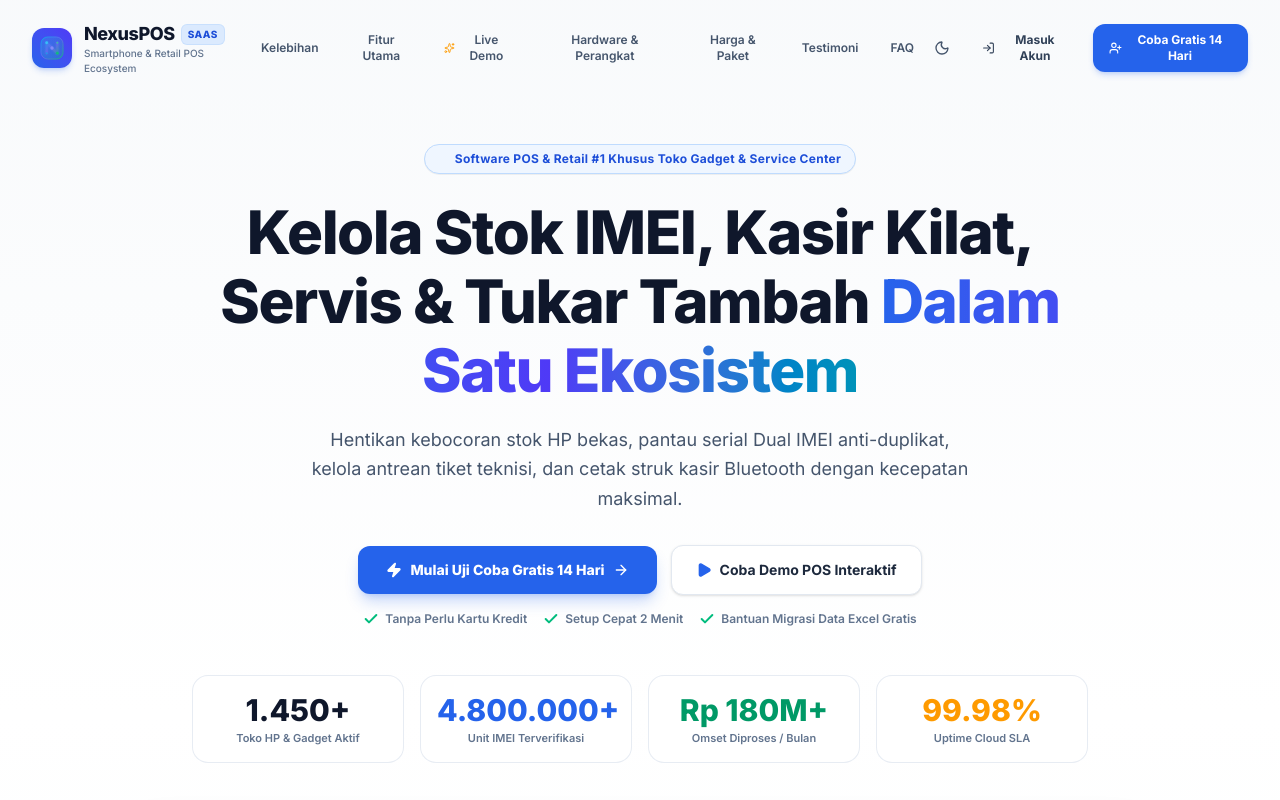
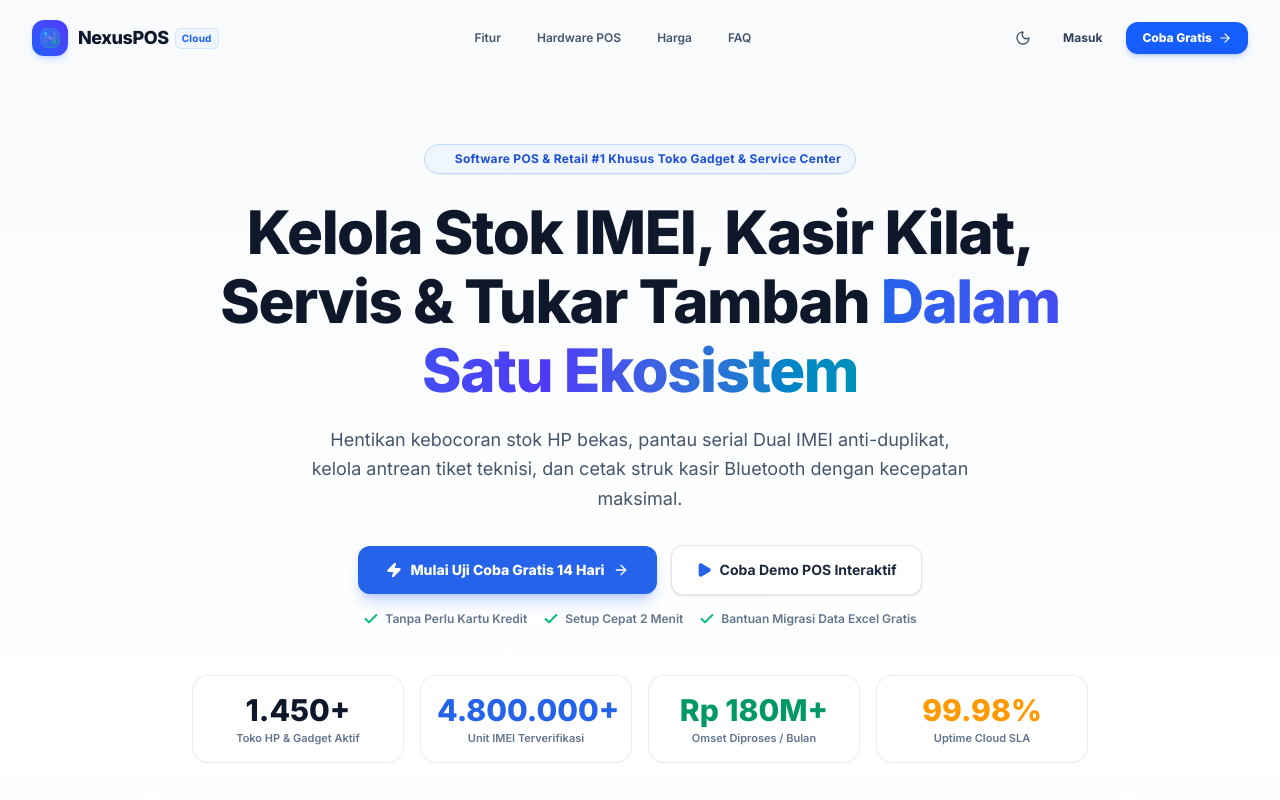
Before and after one commit to bemysoft/smartphone-pos-manager, a React (Vite) app: page / in a window 1280 px wide. Shown: the top 800 px of the page. Built offline with nearby package versions, Linux system fonts and the light colour scheme.

Commit message:
refactor: simplify and modernize landing navbar to 4 core items and clean CTA

```diff
--- a/src/components/landing/LandingNavbar.tsx
+++ b/src/components/landing/LandingNavbar.tsx
@@ -1,33 +1,25 @@
 import React, { useState, useEffect } from "react";
 import {
   Smartphone,
-  Sparkles,
   ArrowRight,
   Menu,
   X,
-  ShieldCheck,
-  Layers,
-  CreditCard,
-  HelpCircle,
-  Store,
-  ChevronDown,
   Sun,
   Moon,
-  Laptop,
-  CheckCircle2,
   LogIn,
-  UserPlus
+  Store,
+  Sparkles
 } from "lucide-react";
 import NexusPosLogo from "../NexusPosLogo";
 
 interface LandingNavbarProps {
   onOpenLogin: () => void;
   onOpenRegister: (plan?: string) => void;
-  onLaunchDemo: () => void;
+  onLaunchDemo?: () => void;
   darkMode: boolean;
   onToggleDarkMode: () => void;
-  isLoggedIn: boolean;
-  onGoToDashboard: () => void;
+  isLoggedIn?: boolean;
+  onGoToDashboard?: () => void;
 }
 
 export const LandingNavbar: React.FC<LandingNavbarProps> = ({
@@ -36,7 +28,7 @@
   onLaunchDemo,
   darkMode,
   onToggleDarkMode,
-  isLoggedIn,
+  isLoggedIn = false,
   onGoToDashboard
 }) => {
   const [isScrolled, setIsScrolled] = useState(false);
@@ -44,11 +36,7 @@
 
   useEffect(() => {
     const handleScroll = () => {
-      if (window.scrollY > 20) {
-        setIsScrolled(true);
-      } else {
-        setIsScrolled(false);
-      }
+      setIsScrolled(window.scrollY > 20);
     };
     window.addEventListener("scroll", handleScroll);
     return () => window.removeEventListener("scroll", handleScroll);
@@ -58,7 +46,9 @@
     setMobileMenuOpen(false);
     const element = document.getElementById(id);
     if (element) {
-      element.scrollIntoView({ behavior: "smooth" });
+      const yOffset = -80;
+      const y = element.getBoundingClientRect().top + window.pageYOffset + yOffset;
+      window.scrollTo({ top: y, behavior: "smooth" });
     }
   };
 
@@ -66,72 +56,57 @@
     <header
       className={`fixed top-0 left-0 right-0 z-50 transition-all duration-300 ${
         isScrolled
-          ? "bg-white/90 dark:bg-slate-900/90 backdrop-blur-md shadow-sm border-b border-slate-200/80 dark:border-slate-800/80 py-3"
+          ? "bg-white/80 dark:bg-slate-950/80 backdrop-blur-md shadow-xs border-b border-slate-200/60 dark:border-slate-800/60 py-3.5"
           : "bg-transparent py-5"
       }`}
     >
       <div className="max-w-7xl mx-auto px-4 sm:px-6 lg:px-8 flex items-center justify-between">
 
         {/* Brand Logo */}
-        <div className="flex items-center gap-3 cursor-pointer" onClick={() => window.scrollTo({ top: 0, behavior: "smooth" })}>
-          <div className="p-2 bg-gradient-to-tr from-primary-600 to-indigo-600 rounded-xl text-white shadow-md shadow-primary-600/20 flex items-center justify-center">
-            <NexusPosLogo className="h-6 w-6 text-white" />
+        <div
+          className="flex items-center gap-2.5 cursor-pointer select-none group"
+          onClick={() => window.scrollTo({ top: 0, behavior: "smooth" })}
+        >
+          <div className="p-2 bg-gradient-to-tr from-blue-600 to-indigo-600 rounded-xl text-white shadow-md shadow-blue-500/20 group-hover:scale-105 transition-transform flex items-center justify-center">
+            <NexusPosLogo className="h-5 w-5 text-white" />
           </div>
-          <div>
           <div className="flex items-center gap-1.5">
-              <span className="font-extrabold text-lg tracking-tight text-slate-900 dark:text-white">NexusPOS</span>
-              <span className="px-1.5 py-0.5 text-[10px] font-extrabold uppercase tracking-wider bg-primary-100 text-primary-700 dark:bg-primary-950 dark:text-primary-300 rounded-md border border-primary-200/60 dark:border-primary-800/60">
-                SaaS
+            <span className="font-black text-lg tracking-tight text-slate-900 dark:text-white">
+              NexusPOS
             </span>
-            </div>
-            <span className="text-[10px] font-medium text-slate-500 dark:text-slate-400 block -mt-0.5">
-              Smartphone & Retail POS Ecosystem
+            <span className="px-1.5 py-0.5 text-[10px] font-bold tracking-wide bg-blue-50 dark:bg-blue-950/60 text-blue-600 dark:text-blue-400 rounded-md border border-blue-200/60 dark:border-blue-800/60">
+              Cloud
             </span>
           </div>
         </div>
 
-        {/* Desktop Navigation Links */}
-        <nav className="hidden lg:flex items-center gap-1 xl:gap-2">
+        {/* Desktop Navigation Links (Clean 4 Core Items) */}
+        <nav className="hidden md:flex items-center gap-1 lg:gap-2">
           <button
-            onClick={() => scrollToSection("advantages")}
-            className="px-3 py-2 text-xs font-semibold text-slate-600 hover:text-primary-600 dark:text-slate-300 dark:hover:text-primary-400 rounded-lg hover:bg-slate-100 dark:hover:bg-slate-800/60 transition-colors"
+            type="button"
+            onClick={() => scrollToSection("features")}
+            className="px-3.5 py-2 text-xs font-semibold text-slate-600 hover:text-slate-900 dark:text-slate-300 dark:hover:text-white rounded-lg hover:bg-slate-100/80 dark:hover:bg-slate-800/50 transition-colors cursor-pointer"
           >
-            Kelebihan
+            Fitur
           </button>
           <button
-            onClick={() => scrollToSection("features")}
-            className="px-3 py-2 text-xs font-semibold text-slate-600 hover:text-primary-600 dark:text-slate-300 dark:hover:text-primary-400 rounded-lg hover:bg-slate-100 dark:hover:bg-slate-800/60 transition-colors"
+            type="button"
+            onClick={() => scrollToSection("hardware")}
+            className="px-3.5 py-2 text-xs font-semibold text-slate-600 hover:text-slate-900 dark:text-slate-300 dark:hover:text-white rounded-lg hover:bg-slate-100/80 dark:hover:bg-slate-800/50 transition-colors cursor-pointer"
           >
-            Fitur Utama
+            Hardware POS
           </button>
           <button
-            onClick={() => scrollToSection("interactive-demo")}
-            className="px-3 py-2 text-xs font-semibold text-slate-600 hover:text-primary-600 dark:text-slate-300 dark:hover:text-primary-400 rounded-lg hover:bg-slate-100 dark:hover:bg-slate-800/60 transition-colors flex items-center gap-1"
+            type="button"
+            onClick={() => scrollToSection("pricing")}
+            className="px-3.5 py-2 text-xs font-semibold text-slate-600 hover:text-slate-900 dark:text-slate-300 dark:hover:text-white rounded-lg hover:bg-slate-100/80 dark:hover:bg-slate-800/50 transition-colors cursor-pointer"
           >
-            <Sparkles className="h-3 w-3 text-amber-500" />
-            Live Demo
+            Harga
           </button>
           <button
-            onClick={() => scrollToSection("hardware")}
-            className="px-3 py-2 text-xs font-semibold text-slate-600 hover:text-primary-600 dark:text-slate-300 dark:hover:text-primary-400 rounded-lg hover:bg-slate-100 dark:hover:bg-slate-800/60 transition-colors"
-          >
-            Hardware & Perangkat
-          </button>
-          <button
-            onClick={() => scrollToSection("pricing")}
-            className="px-3 py-2 text-xs font-semibold text-slate-600 hover:text-primary-600 dark:text-slate-300 dark:hover:text-primary-400 rounded-lg hover:bg-slate-100 dark:hover:bg-slate-800/60 transition-colors"
-          >
-            Harga & Paket
-          </button>
-          <button
-            onClick={() => scrollToSection("testimonials")}
-            className="px-3 py-2 text-xs font-semibold text-slate-600 hover:text-primary-600 dark:text-slate-300 dark:hover:text-primary-400 rounded-lg hover:bg-slate-100 dark:hover:bg-slate-800/60 transition-colors"
-          >
-            Testimoni
-          </button>
-          <button
+            type="button"
             onClick={() => scrollToSection("faq")}
-            className="px-3 py-2 text-xs font-semibold text-slate-600 hover:text-primary-600 dark:text-slate-300 dark:hover:text-primary-400 rounded-lg hover:bg-slate-100 dark:hover:bg-slate-800/60 transition-colors"
+            className="px-3.5 py-2 text-xs font-semibold text-slate-600 hover:text-slate-900 dark:text-slate-300 dark:hover:text-white rounded-lg hover:bg-slate-100/80 dark:hover:bg-slate-800/50 transition-colors cursor-pointer"
           >
             FAQ
           </button>
@@ -143,8 +118,9 @@
           <button
             type="button"
             onClick={onToggleDarkMode}
-            className="p-2 rounded-xl text-slate-600 hover:text-slate-900 hover:bg-slate-100 dark:text-slate-300 dark:hover:text-white dark:hover:bg-slate-800 transition-colors cursor-pointer"
+            className="p-2 rounded-xl text-slate-500 hover:text-slate-900 hover:bg-slate-100 dark:text-slate-400 dark:hover:text-white dark:hover:bg-slate-800/80 transition-colors cursor-pointer"
             title={darkMode ? "Ubah ke Mode Terang" : "Ubah ke Mode Gelap"}
+            aria-label="Toggle theme"
           >
             {darkMode ? <Sun className="h-4 w-4 text-amber-400" /> : <Moon className="h-4 w-4 text-slate-600" />}
           </button>
@@ -153,7 +129,7 @@
             <button
               type="button"
               onClick={onGoToDashboard}
-              className="px-4 py-2 bg-gradient-to-r from-emerald-600 to-teal-600 hover:from-emerald-700 hover:to-teal-700 text-white font-bold text-xs rounded-xl shadow-md shadow-emerald-600/20 flex items-center gap-1.5 transition-all cursor-pointer active:scale-95"
+              className="px-4 py-2 bg-emerald-600 hover:bg-emerald-500 text-white font-bold text-xs rounded-xl shadow-md shadow-emerald-600/20 flex items-center gap-1.5 transition-all cursor-pointer active:scale-95"
             >
               <Store className="h-4 w-4" />
               <span>Buka POS Kasir</span>
@@ -161,108 +137,81 @@
             </button>
           ) : (
             <>
+              {/* Clean Sign In Link */}
               <button
                 type="button"
                 onClick={onOpenLogin}
-                className="hidden sm:inline-flex px-3.5 py-2 text-xs font-bold text-slate-700 hover:text-primary-600 dark:text-slate-200 dark:hover:text-primary-400 rounded-xl hover:bg-slate-100 dark:hover:bg-slate-800 transition-colors items-center gap-1.5 cursor-pointer"
+                className="hidden sm:inline-flex px-3.5 py-2 text-xs font-bold text-slate-700 hover:text-blue-600 dark:text-slate-300 dark:hover:text-blue-400 rounded-xl hover:bg-slate-100 dark:hover:bg-slate-800/60 transition-colors items-center gap-1.5 cursor-pointer"
               >
-                <LogIn className="h-3.5 w-3.5" />
-                <span>Masuk Akun</span>
+                <span>Masuk</span>
               </button>
 
+              {/* Primary Free Trial Pill CTA */}
               <button
                 type="button"
                 onClick={() => onOpenRegister("PRO")}
-                className="px-4 py-2 bg-primary-600 hover:bg-primary-700 text-white font-bold text-xs rounded-xl shadow-md shadow-primary-600/20 flex items-center gap-1.5 transition-all cursor-pointer active:scale-95"
+                className="px-4 py-2 bg-blue-600 hover:bg-blue-500 text-white font-extrabold text-xs rounded-xl shadow-md shadow-blue-600/20 flex items-center gap-1.5 transition-all cursor-pointer hover:scale-[1.02] active:scale-95"
               >
-                <UserPlus className="h-3.5 w-3.5" />
-                <span>Coba Gratis 14 Hari</span>
+                <span>Coba Gratis</span>
+                <ArrowRight className="h-3.5 w-3.5" />
               </button>
             </>
           )}
 
-          {/* Mobile menu hamburger toggle */}
+          {/* Mobile Menu Toggle Button */}
           <button
             type="button"
             onClick={() => setMobileMenuOpen(!mobileMenuOpen)}
-            className="lg:hidden p-2 text-slate-700 dark:text-slate-200 hover:bg-slate-100 dark:hover:bg-slate-800 rounded-xl transition-colors cursor-pointer"
+            className="p-2 text-slate-600 hover:text-slate-900 dark:text-slate-400 dark:hover:text-white md:hidden rounded-lg hover:bg-slate-100 dark:hover:bg-slate-800 transition-colors cursor-pointer"
+            aria-label="Toggle menu"
           >
             {mobileMenuOpen ? <X className="h-5 w-5" /> : <Menu className="h-5 w-5" />}
           </button>
         </div>
       </div>
 
-      {/* Mobile Menu Dropdown */}
+      {/* Mobile Drawer Navigation */}
       {mobileMenuOpen && (
-        <div className="lg:hidden bg-white/95 dark:bg-slate-900/95 backdrop-blur-lg border-b border-slate-200 dark:border-slate-800 px-4 pt-3 pb-6 space-y-3 mt-2 shadow-xl animate-in fade-in slide-in-from-top-2">
-          <div className="flex flex-col space-y-1">
+        <div className="md:hidden bg-white/95 dark:bg-slate-950/95 backdrop-blur-xl border-b border-slate-200 dark:border-slate-800 px-4 pt-3 pb-6 space-y-2 shadow-2xl mt-3 animate-in fade-in slide-in-from-top-2 duration-200">
           <button
-              onClick={() => scrollToSection("advantages")}
-              className="text-left px-3 py-2.5 rounded-lg text-sm font-semibold text-slate-700 dark:text-slate-200 hover:bg-slate-100 dark:hover:bg-slate-800"
+            type="button"
+            onClick={() => scrollToSection("features")}
+            className="w-full text-left px-3.5 py-2.5 text-sm font-semibold text-slate-700 dark:text-slate-200 rounded-xl hover:bg-slate-100 dark:hover:bg-slate-800 transition-colors"
           >
-              Kelebihan & Keunggulan
+            Fitur Utama
           </button>
           <button
-              onClick={() => scrollToSection("features")}
-              className="text-left px-3 py-2.5 rounded-lg text-sm font-semibold text-slate-700 dark:text-slate-200 hover:bg-slate-100 dark:hover:bg-slate-800"
+            type="button"
+            onClick={() => scrollToSection("hardware")}
+            className="w-full text-left px-3.5 py-2.5 text-sm font-semibold text-slate-700 dark:text-slate-200 rounded-xl hover:bg-slate-100 dark:hover:bg-slate-800 transition-colors"
           >
-              Fitur Lengkap
+            Hardware POS
           </button>
           <button
-              onClick={() => scrollToSection("interactive-demo")}
-              className="text-left px-3 py-2.5 rounded-lg text-sm font-semibold text-slate-700 dark:text-slate-200 hover:bg-slate-100 dark:hover:bg-slate-800 flex items-center justify-between"
+            type="button"
+            onClick={() => scrollToSection("pricing")}
+            className="w-full text-left px-3.5 py-2.5 text-sm font-semibold text-slate-700 dark:text-slate-200 rounded-xl hover:bg-slate-100 dark:hover:bg-slate-800 transition-colors"
           >
-              <span>Live Simulation Demo</span>
-              <span className="text-[10px] bg-amber-100 text-amber-800 dark:bg-amber-950 dark:text-amber-300 font-bold px-2 py-0.5 rounded-full">Interactive</span>
+            Harga Paket
           </button>
           <button
-              onClick={() => scrollToSection("hardware")}
-              className="text-left px-3 py-2.5 rounded-lg text-sm font-semibold text-slate-700 dark:text-slate-200 hover:bg-slate-100 dark:hover:bg-slate-800"
+            type="button"
+            onClick={() => scrollToSection("faq")}
+            className="w-full text-left px-3.5 py-2.5 text-sm font-semibold text-slate-700 dark:text-slate-200 rounded-xl hover:bg-slate-100 dark:hover:bg-slate-800 transition-colors"
           >
-              Hardware & Printer Bluetooth
+            FAQ
           </button>
-            <button
-              onClick={() => scrollToSection("pricing")}
-              className="text-left px-3 py-2.5 rounded-lg text-sm font-semibold text-slate-700 dark:text-slate-200 hover:bg-slate-100 dark:hover:bg-slate-800"
-            >
-              Harga & SaaS Plan
-            </button>
-            <button
-              onClick={() => scrollToSection("testimonials")}
-              className="text-left px-3 py-2.5 rounded-lg text-sm font-semibold text-slate-700 dark:text-slate-200 hover:bg-slate-100 dark:hover:bg-slate-800"
-            >
-              Testimoni Toko Gadget
-            </button>
-            <button
-              onClick={() => scrollToSection("faq")}
-              className="text-left px-3 py-2.5 rounded-lg text-sm font-semibold text-slate-700 dark:text-slate-200 hover:bg-slate-100 dark:hover:bg-slate-800"
-            >
-              FAQ (Tanya Jawab)
-            </button>
-          </div>
 
           <div className="pt-3 border-t border-slate-200 dark:border-slate-800 flex flex-col gap-2">
-            {isLoggedIn ? (
-              <button
-                type="button"
-                onClick={onGoToDashboard}
-                className="w-full py-3 bg-emerald-600 hover:bg-emerald-700 text-white font-bold text-xs rounded-xl shadow-md flex items-center justify-center gap-2 cursor-pointer"
-              >
-                <Store className="h-4 w-4" />
-                <span>Buka POS Kasir Utama</span>
-              </button>
-            ) : (
-              <>
             <button
               type="button"
               onClick={() => {
                 setMobileMenuOpen(false);
                 onOpenLogin();
               }}
-                  className="w-full py-2.5 bg-slate-100 dark:bg-slate-800 text-slate-800 dark:text-slate-200 font-bold text-xs rounded-xl flex items-center justify-center gap-2 cursor-pointer"
+              className="w-full py-2.5 text-center text-sm font-bold text-slate-700 dark:text-slate-200 border border-slate-300 dark:border-slate-700 rounded-xl hover:bg-slate-50 dark:hover:bg-slate-800 transition-colors"
             >
-                  <LogIn className="h-4 w-4" />
-                  <span>Masuk Akun Pengguna</span>
+              Masuk ke Akun
             </button>
             <button
               type="button"
@@ -270,13 +219,10 @@
                 setMobileMenuOpen(false);
                 onOpenRegister("PRO");
               }}
-                  className="w-full py-3 bg-primary-600 hover:bg-primary-700 text-white font-bold text-xs rounded-xl shadow-md flex items-center justify-center gap-2 cursor-pointer"
+              className="w-full py-2.5 text-center text-sm font-bold text-white bg-blue-600 hover:bg-blue-500 rounded-xl shadow-md transition-colors"
             >
-                  <UserPlus className="h-4 w-4" />
-                  <span>Mulai Uji Coba Gratis 14 Hari</span>
+              Mulai Coba Gratis 14 Hari
             </button>
-              </>
-            )}
           </div>
         </div>
       )}
```
Lines whose indentation alone changed are shown as unchanged.
